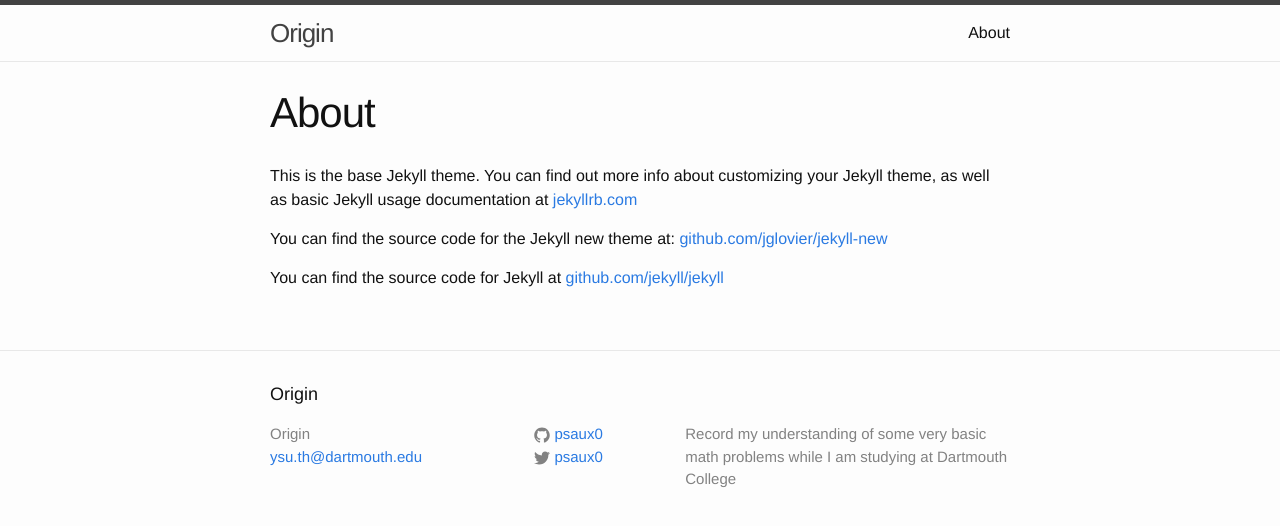
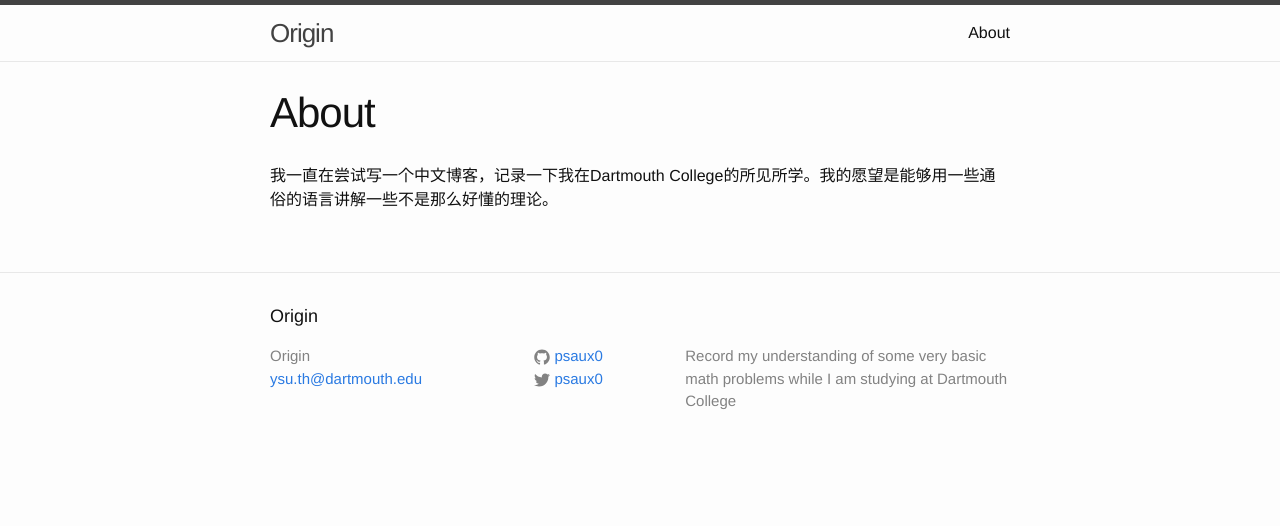
Before and after one commit to psaux0/psaux0.github.io, a Jekyll site: the page built from about.md, in a window 1280 px wide. Shown: the top 526 px of the page. Built offline with Jekyll 4.4.1, drawn with Linux system fonts in a browser that asks for light colours; Markdown is read by kramdown in place of the engine named in the settings.

Commit message:
update about

```diff
--- a/about.md
+++ b/about.md
@@ -3,9 +3,4 @@ layout: page
 title: About
 permalink: /about/
 ---
-
-This is the base Jekyll theme. You can find out more info about customizing your Jekyll theme, as well as basic Jekyll usage documentation at [jekyllrb.com](http://jekyllrb.com/)
-
-You can find the source code for the Jekyll new theme at: [github.com/jglovier/jekyll-new](https://github.com/jglovier/jekyll-new)
-
-You can find the source code for Jekyll at [github.com/jekyll/jekyll](https://github.com/jekyll/jekyll)
+我一直在尝试写一个中文博客，记录一下我在Dartmouth College的所见所学。我的愿望是能够用一些通俗的语言讲解一些不是那么好懂的理论。
```
